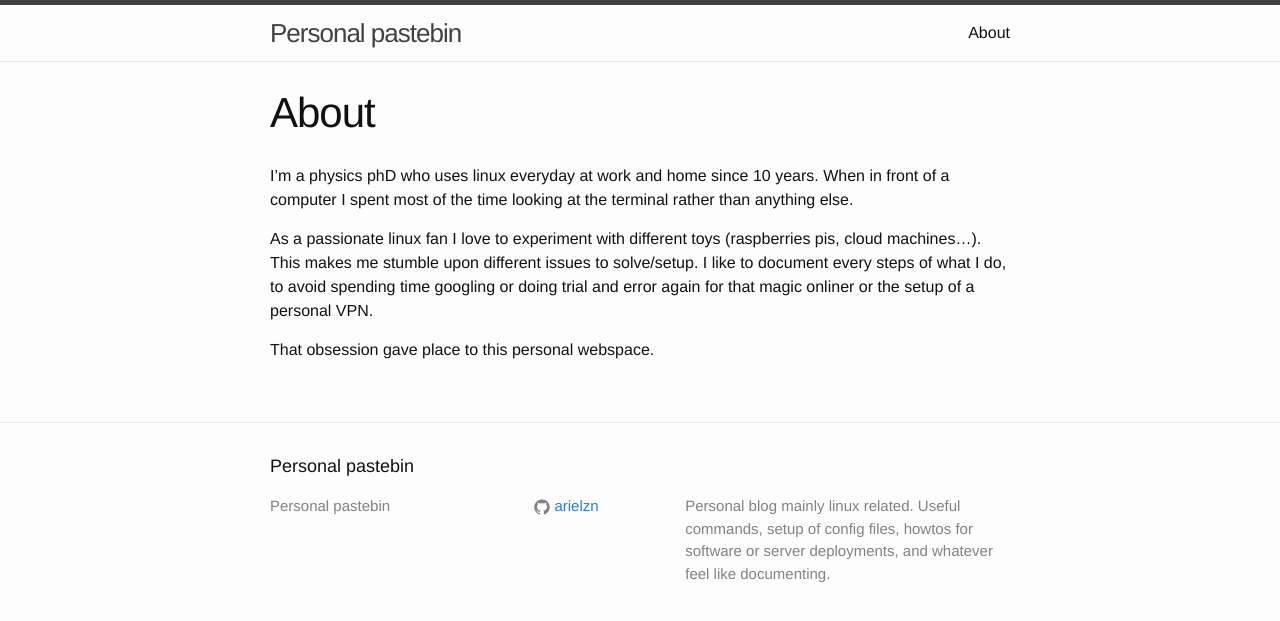
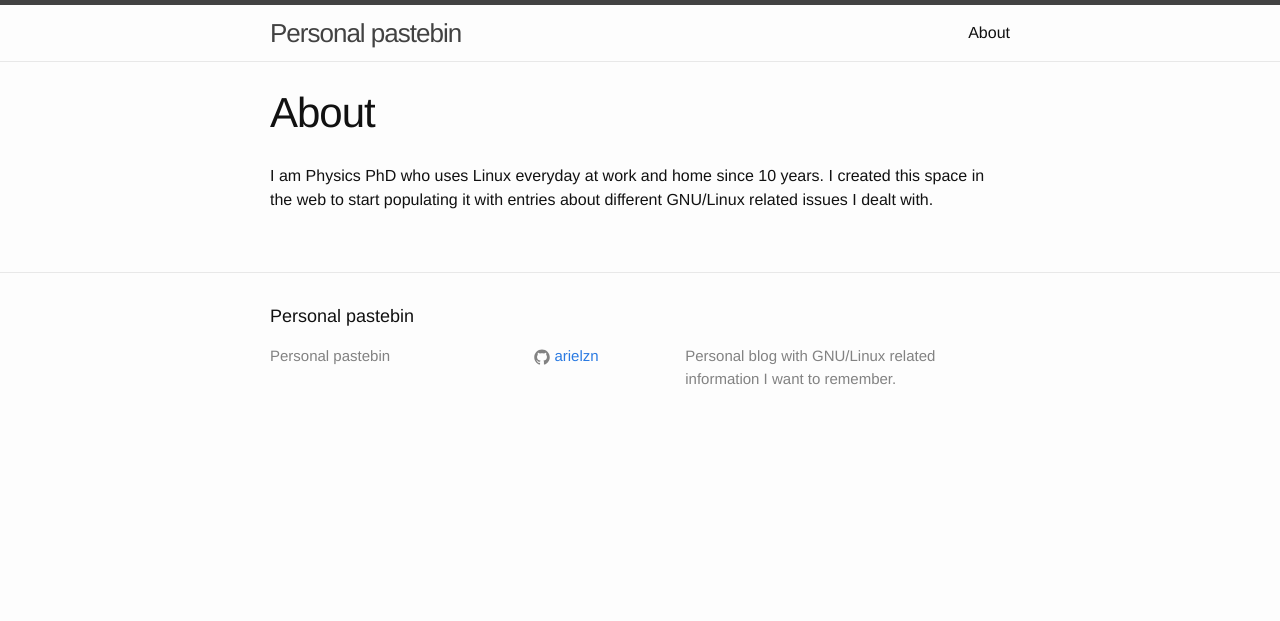
Before and after one commit to arielzn/arielzn.github.io, a Jekyll site: the page built from about.md, in a window 1280 px wide. Shown: the top 621 px of the page. Built offline with Jekyll 4.4.1, drawn with Linux system fonts in a browser that asks for light colours.

Commit message:
pages updated

```diff
--- a/_config.yml
+++ b/_config.yml
@@ -9,9 +9,7 @@
 title: Personal pastebin
 #email: kmz@domain.com
 description: > # this means to ignore newlines until "baseurl:"
-  Personal blog mainly linux related.
-  Useful commands, setup of config files, howtos for software or server deployments,
-  and whatever feel like documenting.
+  Personal blog with GNU/Linux related information I want to remember.
 baseurl: "" # the subpath of your site, e.g. /blog
 url: "http://arielzn.github.io" # the base hostname & protocol for your site
 # twitter_username: jekyllrb
--- a/about.md
+++ b/about.md
@@ -4,11 +4,5 @@ title: About
 permalink: /about/
 ---
 
-I'm a physics phD who uses linux everyday at work and home since 10 years.
-When in front of a computer I spent most of the time looking at the terminal rather than anything else.
-
-As a passionate linux fan I love to experiment with different toys (raspberries pis, cloud machines...).
-This makes me stumble upon different issues to solve/setup.
-I like to document every steps of what I do, to avoid spending time googling or doing trial and error again for that magic onliner or the setup of a personal VPN.
-
-That obsession gave place to this personal webspace.
+I am Physics PhD who uses Linux everyday at work and home since 10 years.
+I created this space in the web to start populating it with entries about different GNU/Linux related issues I dealt with.
```
